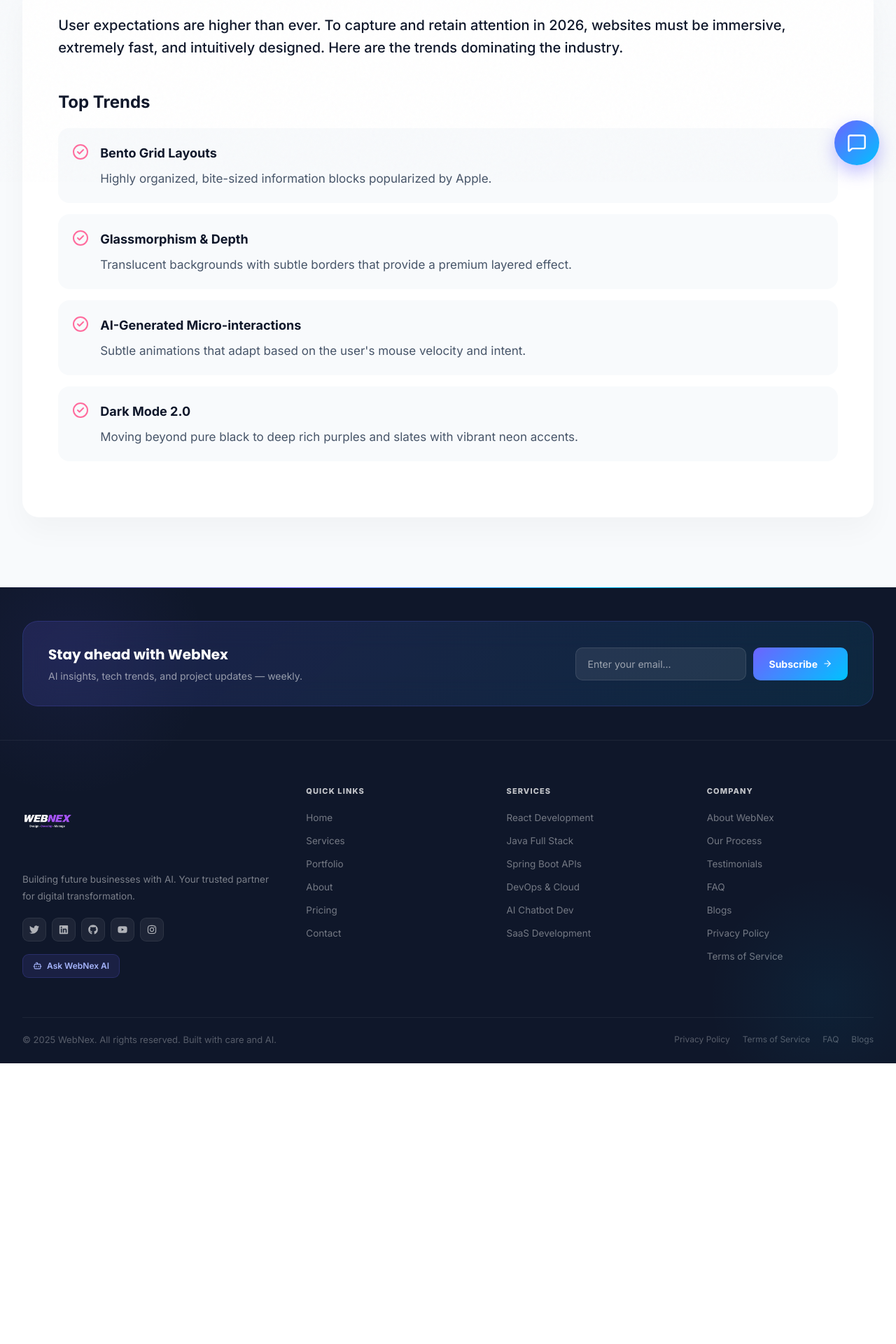
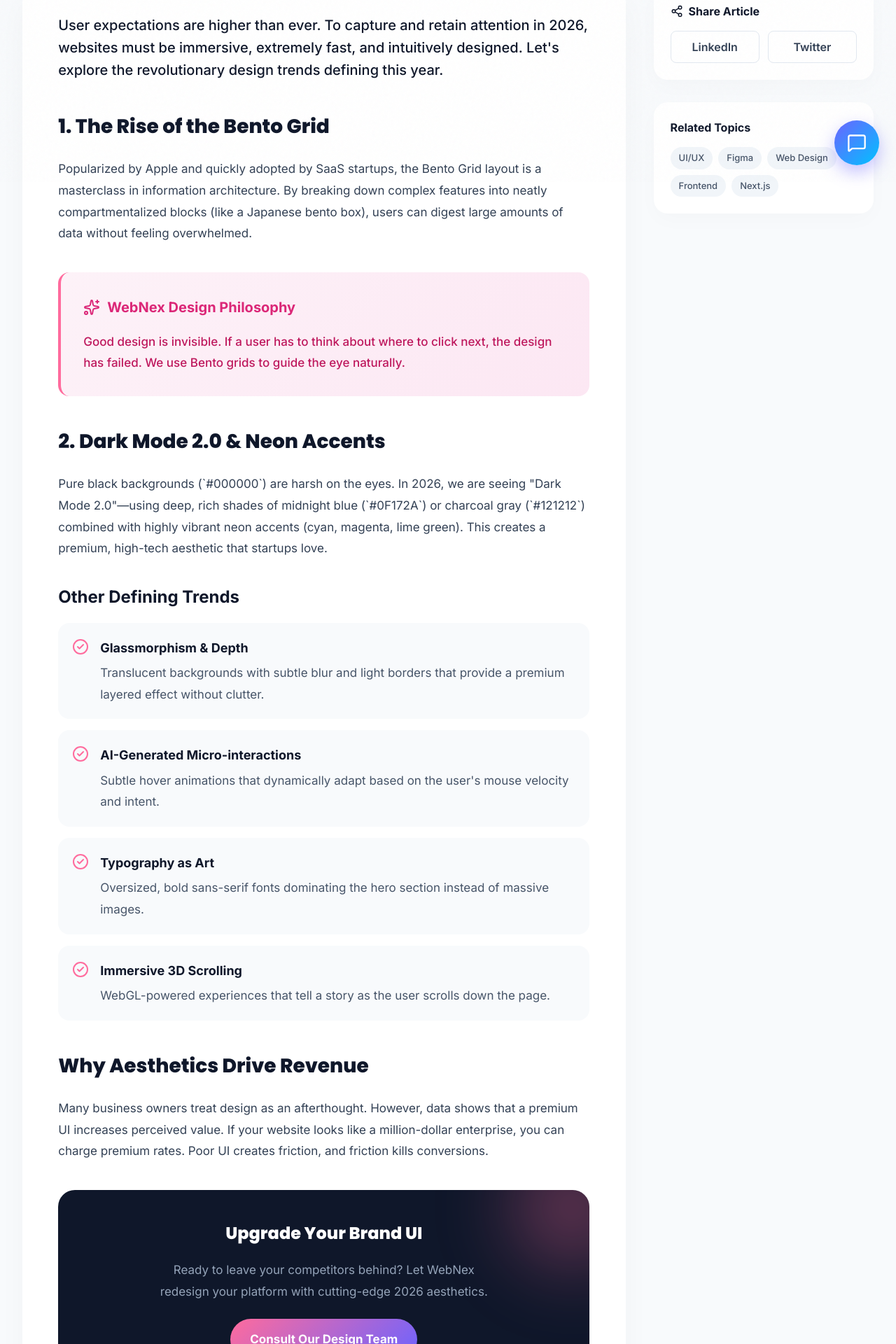
Before and after one commit to priyanshuvishwakarma273403/Webnex-Agency, a Next.js app: page /blogs/ui-ux-trends-web-design-2026 in a window 1280 px wide. Shown: the part 540-2460 px from the top of the page at 70% size. Before the commit the page ends 2059 px from the top, so only its background shows below. Built offline with nearby package versions, Linux system fonts and the light colour scheme.

Commit message:
feat: add new blog post page for UI/UX trends in 2026

```diff
--- a/src/app/blogs/ui-ux-trends-web-design-2026/page.js
+++ b/src/app/blogs/ui-ux-trends-web-design-2026/page.js
@@ -31,16 +31,39 @@ export default function UIUXBlogPage() {
       <div className="container-custom" style={{ display: 'flex', gap: 40, marginTop: 40, flexDirection: 'row', flexWrap: 'wrap' }}>
         <article style={{ flex: '1 1 70%', background: 'white', borderRadius: 24, padding: '40px clamp(20px, 4vw, 60px)', boxShadow: '0 20px 40px rgba(0,0,0,0.03)', color: '#334155', fontSize: 17, lineHeight: 1.8 }}>
           <p style={{ fontSize: 20, color: '#0F172A', fontWeight: 500, lineHeight: 1.6, marginBottom: 40 }}>
-            User expectations are higher than ever. To capture and retain attention in 2026, websites must be immersive, extremely fast, and intuitively designed. Here are the trends dominating the industry.
+            User expectations are higher than ever. To capture and retain attention in 2026, websites must be immersive, extremely fast, and intuitively designed. Let's explore the revolutionary design trends defining this year.
           </p>
 
-          <h3 style={{ fontSize: 24, color: '#0F172A', fontWeight: 700, margin: '32px 0 16px' }}>Top Trends</h3>
+          <h2 style={{ fontSize: 28, color: '#0F172A', fontWeight: 800, fontFamily: 'Poppins, sans-serif', margin: '40px 0 20px' }}>
+            1. The Rise of the Bento Grid
+          </h2>
+          <p style={{ marginBottom: 24 }}>
+            Popularized by Apple and quickly adopted by SaaS startups, the Bento Grid layout is a masterclass in information architecture. By breaking down complex features into neatly compartmentalized blocks (like a Japanese bento box), users can digest large amounts of data without feeling overwhelmed.
+          </p>
+
+          <div style={{ background: 'linear-gradient(135deg, #fdf2f8 0%, #fce7f3 100%)', borderRadius: 16, padding: 32, margin: '40px 0', borderLeft: '4px solid #FF6B9D' }}>
+            <h3 style={{ fontSize: 20, fontWeight: 700, color: '#db2777', display: 'flex', alignItems: 'center', gap: 10, marginBottom: 16 }}>
+              <Sparkles size={24} /> WebNex Design Philosophy
+            </h3>
+            <p style={{ margin: 0, color: '#be185d', fontWeight: 500 }}>
+              Good design is invisible. If a user has to think about where to click next, the design has failed. We use Bento grids to guide the eye naturally.
+            </p>
+          </div>
+
+          <h2 style={{ fontSize: 28, color: '#0F172A', fontWeight: 800, fontFamily: 'Poppins, sans-serif', margin: '40px 0 20px' }}>
+            2. Dark Mode 2.0 & Neon Accents
+          </h2>
+          <p style={{ marginBottom: 24 }}>
+            Pure black backgrounds (`#000000`) are harsh on the eyes. In 2026, we are seeing "Dark Mode 2.0"—using deep, rich shades of midnight blue (`#0F172A`) or charcoal gray (`#121212`) combined with highly vibrant neon accents (cyan, magenta, lime green). This creates a premium, high-tech aesthetic that startups love.
+          </p>
+
+          <h3 style={{ fontSize: 24, color: '#0F172A', fontWeight: 700, margin: '32px 0 16px' }}>Other Defining Trends</h3>
           <ul style={{ listStyle: 'none', padding: 0, display: 'flex', flexDirection: 'column', gap: 16, marginBottom: 40 }}>
             {[
-              { title: 'Bento Grid Layouts', desc: 'Highly organized, bite-sized information blocks popularized by Apple.' },
-              { title: 'Glassmorphism & Depth', desc: 'Translucent backgrounds with subtle borders that provide a premium layered effect.' },
-              { title: 'AI-Generated Micro-interactions', desc: 'Subtle animations that adapt based on the user\'s mouse velocity and intent.' },
-              { title: 'Dark Mode 2.0', desc: 'Moving beyond pure black to deep rich purples and slates with vibrant neon accents.' }
+              { title: 'Glassmorphism & Depth', desc: 'Translucent backgrounds with subtle blur and light borders that provide a premium layered effect without clutter.' },
+              { title: 'AI-Generated Micro-interactions', desc: 'Subtle hover animations that dynamically adapt based on the user\'s mouse velocity and intent.' },
+              { title: 'Typography as Art', desc: 'Oversized, bold sans-serif fonts dominating the hero section instead of massive images.' },
+              { title: 'Immersive 3D Scrolling', desc: 'WebGL-powered experiences that tell a story as the user scrolls down the page.' }
             ].map((benefit, idx) => (
               <li key={idx} style={{ display: 'flex', gap: 16, background: '#f8fafc', padding: 20, borderRadius: 16 }}>
                 <div style={{ color: '#FF6B9D', marginTop: 2 }}><CheckCircle2 size={24} /></div>
@@ -51,7 +74,47 @@ export default function UIUXBlogPage() {
               </li>
             ))}
           </ul>
+
+          <h2 style={{ fontSize: 28, color: '#0F172A', fontWeight: 800, fontFamily: 'Poppins, sans-serif', margin: '40px 0 20px' }}>
+            Why Aesthetics Drive Revenue
+          </h2>
+          <p style={{ marginBottom: 24 }}>
+            Many business owners treat design as an afterthought. However, data shows that a premium UI increases perceived value. If your website looks like a million-dollar enterprise, you can charge premium rates. Poor UI creates friction, and friction kills conversions.
+          </p>
+
+          <div style={{ background: '#0F172A', color: 'white', padding: 40, borderRadius: 24, textAlign: 'center', margin: '40px 0', position: 'relative', overflow: 'hidden' }}>
+            <div style={{ position: 'absolute', top: -100, right: -100, width: 250, height: 250, background: 'radial-gradient(circle, #FF6B9D 0%, transparent 70%)', filter: 'blur(50px)', opacity: 0.5 }} />
+            <h3 style={{ fontSize: 24, fontWeight: 800, fontFamily: 'Poppins, sans-serif', marginBottom: 16, position: 'relative', zIndex: 1 }}>Upgrade Your Brand UI</h3>
+            <p style={{ color: '#94a3b8', marginBottom: 24, maxWidth: 500, margin: '0 auto 24px', position: 'relative', zIndex: 1 }}>
+              Ready to leave your competitors behind? Let WebNex redesign your platform with cutting-edge 2026 aesthetics.
+            </p>
+            <Link href="/contact" style={{ display: 'inline-block', background: 'linear-gradient(135deg, #FF6B9D, #6C63FF)', color: 'white', padding: '14px 28px', borderRadius: 100, fontWeight: 700, textDecoration: 'none', position: 'relative', zIndex: 1 }}>
+              Consult Our Design Team
+            </Link>
+          </div>
         </article>
+
+        {/* Sidebar */}
+        <aside style={{ flex: '1 1 25%', display: 'flex', flexDirection: 'column', gap: 32 }}>
+          <div style={{ background: 'white', padding: 24, borderRadius: 20, boxShadow: '0 10px 30px rgba(0,0,0,0.02)' }}>
+            <h4 style={{ fontSize: 16, fontWeight: 700, color: '#0F172A', marginBottom: 16, display: 'flex', alignItems: 'center', gap: 8 }}>
+              <Share2 size={18} /> Share Article
+            </h4>
+            <div style={{ display: 'flex', gap: 12 }}>
+              <button style={{ flex: 1, padding: 10, borderRadius: 8, border: '1px solid #e2e8f0', background: 'transparent', cursor: 'pointer', fontWeight: 600, color: '#334155' }}>LinkedIn</button>
+              <button style={{ flex: 1, padding: 10, borderRadius: 8, border: '1px solid #e2e8f0', background: 'transparent', cursor: 'pointer', fontWeight: 600, color: '#334155' }}>Twitter</button>
+            </div>
+          </div>
+
+          <div style={{ background: 'white', padding: 24, borderRadius: 20, boxShadow: '0 10px 30px rgba(0,0,0,0.02)' }}>
+            <h4 style={{ fontSize: 16, fontWeight: 700, color: '#0F172A', marginBottom: 16 }}>Related Topics</h4>
+            <div style={{ display: 'flex', flexWrap: 'wrap', gap: 8 }}>
+              {['UI/UX', 'Figma', 'Web Design', 'Frontend', 'Next.js'].map(tag => (
+                <span key={tag} style={{ background: '#f1f5f9', padding: '6px 12px', borderRadius: 100, fontSize: 13, color: '#475569', fontWeight: 500 }}>{tag}</span>
+              ))}
+            </div>
+          </div>
+        </aside>
       </div>
     </main>
   );
```
